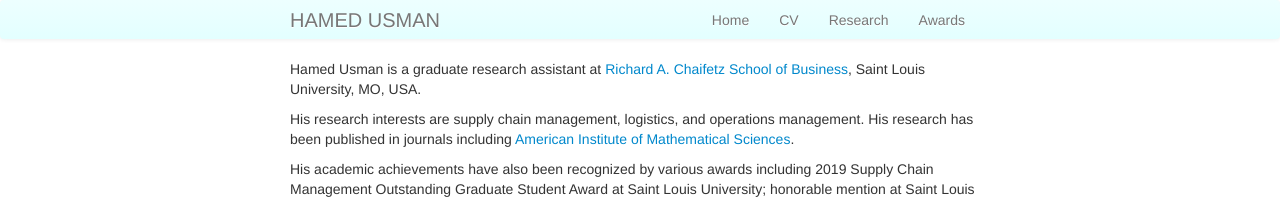
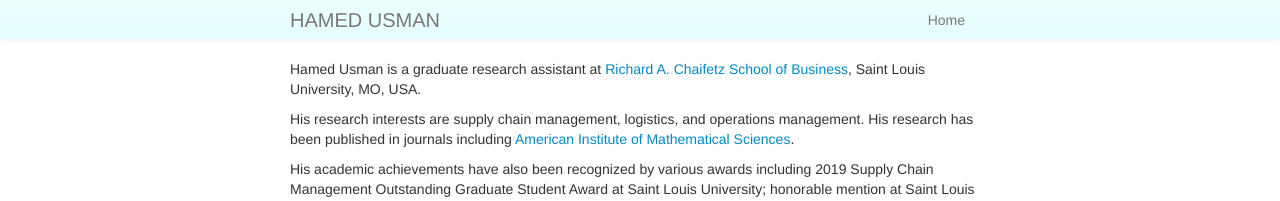
Before and after one commit to 101scm/101scm.github.io, a Jekyll site: the page built from index.md, in a window 1280 px wide. Shown: the top 201 px of the page. Built offline with Jekyll 4.4.1, drawn with Linux system fonts in a browser that asks for light colours.

Commit message:
Update default.html

```diff
--- a/_includes/themes/twitter/default.html
+++ b/_includes/themes/twitter/default.html
@@ -36,9 +36,9 @@
           <a class="brand" href="{{ HOME_PATH }}">{{ site.title }}</a>
           <ul class="nav">
             <li><a href="http://hamedusman.github.io"><p class="hover-underline-animation">Home</p></a></li>
-            <li><a href="{{ BASE_PATH }}/assets/CV.pdf" rel="noopener noreferrer" target="_blank"><p class="hover-underline-animation">CV</p></a></li>
+            <!--<li><a href="{{ BASE_PATH }}/assets/CV.pdf" rel="noopener noreferrer" target="_blank"><p class="hover-underline-animation">CV</p></a></li>
             <li><a href="/pages/research.html"><p class="hover-underline-animation">Research</p></a></li>
-            <li><a href="/pages/awards.html"><p class="hover-underline-animation">Awards</p></a></li>
+            <li><a href="/pages/awards.html"><p class="hover-underline-animation">Awards</p></a></li>//-->
           </ul>
         </div>
       </div>
```
